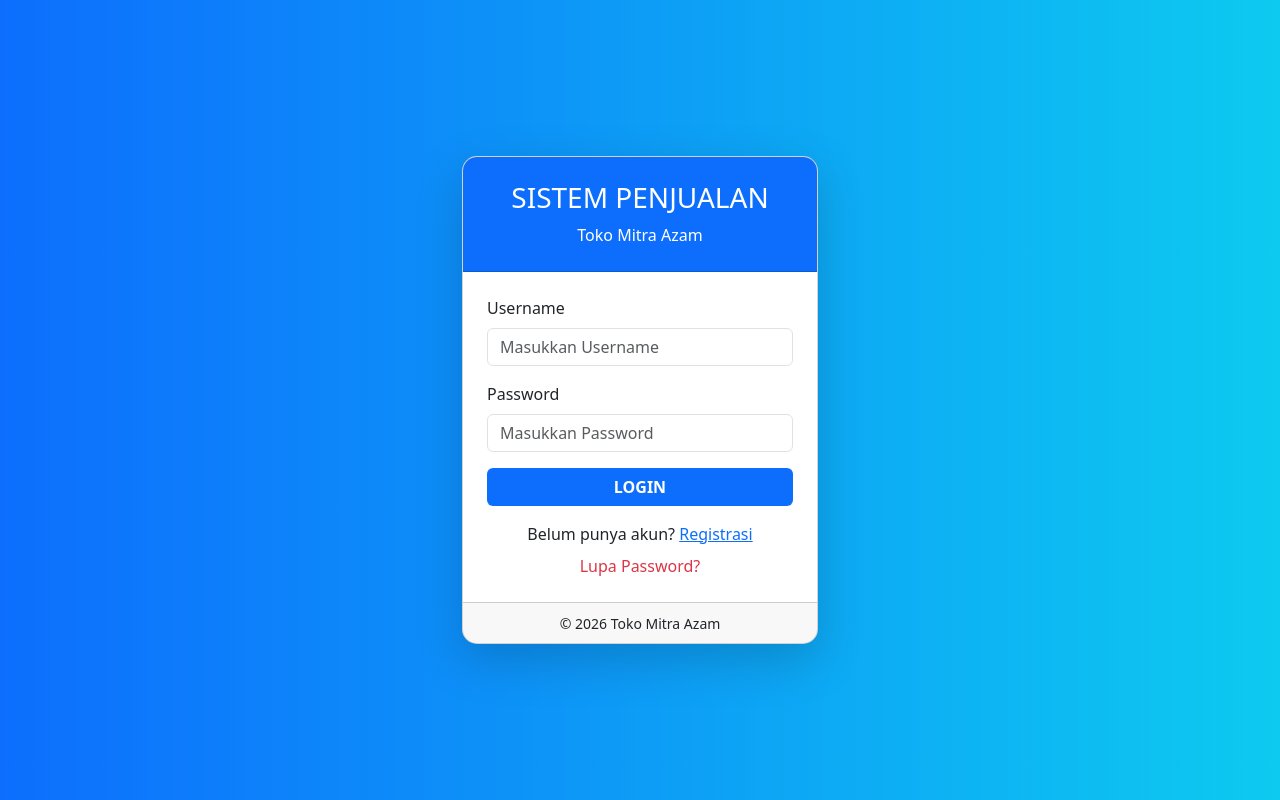
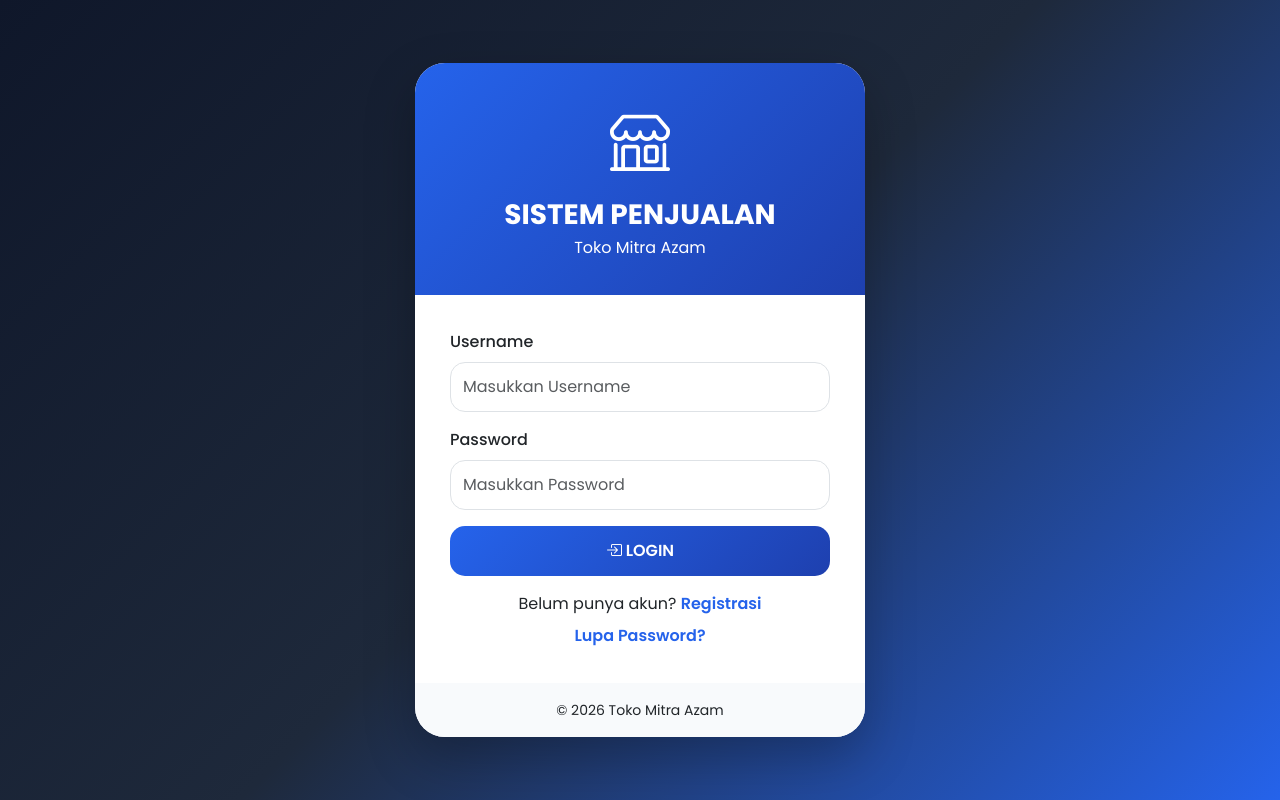
Before and after one commit to sauljannah/penjualan_mitra_azam, a PHP site: page /auth/login.php in a window 1280 px wide. Run offline with PHP 8.4, Linux system fonts and the light colour scheme.

Commit message:
update login dan logout

```diff
--- a/auth/login.php
+++ b/auth/login.php
@@ -10,32 +10,131 @@
 <!-- Bootstrap -->
 <link href="https://cdn.jsdelivr.net/npm/bootstrap@5.3.3/dist/css/bootstrap.min.css" rel="stylesheet">
 
+<!-- Bootstrap Icon -->
+<link rel="stylesheet"
+href="https://cdn.jsdelivr.net/npm/bootstrap-icons@1.11.3/font/bootstrap-icons.min.css">
+
+<!-- Font -->
+<link href="https://fonts.googleapis.com/css2?family=Poppins:wght@300;400;500;600;700;800&display=swap"
+rel="stylesheet">
+
 <style>
 
+*{
+    font-family:'Poppins',sans-serif;
+}
+
 body{
-            background: linear-gradient(to right, #0d6efd, #0dcaf0);
-            height: 100vh;
+
+    min-height:100vh;
+
+    display:flex;
+    justify-content:center;
+    align-items:center;
+
+    background:
+    linear-gradient(
+        135deg,
+        #0f172a,
+        #1e293b,
+        #2563eb
+    );
+
+    padding:20px;
 }
 
 .login-card{
-            border-radius: 15px;
-            overflow: hidden;
+
+    width:100%;
+    max-width:450px;
+
+    border:none;
+    border-radius:30px;
+
+    overflow:hidden;
+
+    background:white;
+
+    box-shadow:0 20px 50px rgba(0,0,0,.25);
 }
 
 .card-header{
-            background: #0d6efd;
-            color: white;
+
+    background:linear-gradient(135deg,#2563eb,#1e40af);
+
+    color:white;
+    text-align:center;
+
+    padding:35px;
+    border:none;
+}
+
+.logo-icon{
+    font-size:60px;
+    margin-bottom:10px;
+}
+
+.card-header h3{
+    font-weight:700;
+    margin-bottom:5px;
+}
+
+.card-body{
+    padding:35px;
+}
+
+.form-label{
+    font-weight:500;
+}
+
+.form-control{
+    border-radius:15px;
+    padding:12px;
+}
+
+.form-control:focus{
+    border-color:#2563eb;
+    box-shadow:0 0 0 .2rem rgba(37,99,235,.15);
 }
 
 .btn-login{
-            background: #0d6efd;
-            color: white;
-            font-weight: bold;
+
+    width:100%;
+    padding:13px;
+
+    border:none;
+    border-radius:15px;
+
+    font-weight:600;
+    color:white;
+
+    background:linear-gradient(135deg,#2563eb,#1e40af);
+
+    transition:.3s;
 }
 
 .btn-login:hover{
-            background: #0b5ed7;
-            color: white;
+
+    transform:translateY(-2px);
+    background:linear-gradient(135deg,#1d4ed8,#1e3a8a);
+}
+
+.card-footer{
+
+    background:#f8fafc;
+    text-align:center;
+    border:none;
+    padding:15px;
+}
+
+.link-custom{
+    color:#2563eb;
+    text-decoration:none;
+    font-weight:600;
+}
+
+.link-custom:hover{
+    color:#1e40af;
 }
 
 </style>
@@ -44,19 +143,16 @@
 
 <body>
 
-<div class="container">
+<div class="login-card">
 
-    <div class="row justify-content-center align-items-center vh-100">
+    <!-- HEADER -->
+    <div class="card-header">
 
-        <div class="col-md-4">
+        <div class="logo-icon">
+            <i class="bi bi-shop"></i>
+        </div>
 
-            <div class="card shadow-lg login-card">
-
-                <div class="card-header text-center p-4">
-
-                    <h3>
-                        SISTEM PENJUALAN
-                    </h3>
+        <h3>SISTEM PENJUALAN</h3>
 
         <p class="mb-0">
             Toko Mitra Azam
@@ -64,7 +160,8 @@
 
     </div>
 
-                <div class="card-body p-4">
+    <!-- BODY -->
+    <div class="card-body">
 
         <form action="proses_login.php" method="POST">
 
@@ -96,11 +193,9 @@
 
             </div>
 
-                        <button type="submit"
-                                class="btn btn-login w-100">
-
+            <button type="submit" class="btn btn-login">
+                <i class="bi bi-box-arrow-in-right"></i>
                 LOGIN
-
             </button>
 
         </form>
@@ -108,8 +203,7 @@
         <div class="text-center mt-3">
 
             Belum punya akun?
-
-                        <a href="registrasi.php">
+            <a href="registrasi.php" class="link-custom">
                 Registrasi
             </a>
 
@@ -117,29 +211,17 @@
 
         <div class="text-center mt-2">
 
-                        <a href="lupa_password.php"
-                        class="text-danger text-decoration-none">
-
+            <a href="lupa_password.php" class="link-custom">
                 Lupa Password?
-
             </a>
 
         </div>
 
     </div>
 
-                <div class="card-footer text-center">
-
-                    <small>
-                        © 2026 Toko Mitra Azam
-                    </small>
-
-                </div>
-
-            </div>
-
-        </div>
-
+    <!-- FOOTER -->
+    <div class="card-footer">
+        <small>© 2026 Toko Mitra Azam</small>
     </div>
 
 </div>
--- a/auth/logout.php
+++ b/auth/logout.php
@@ -3,6 +3,6 @@
 session_start();
 session_destroy();
 
-header("location:login.php");
+header("location:../index.php");
 
 ?>
```
Lines whose indentation alone changed are shown as unchanged.
